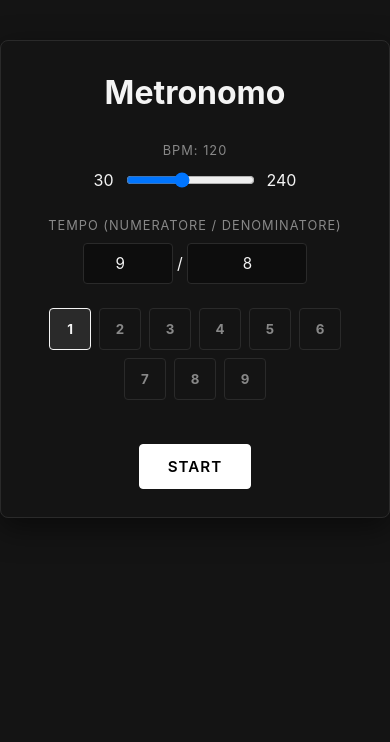
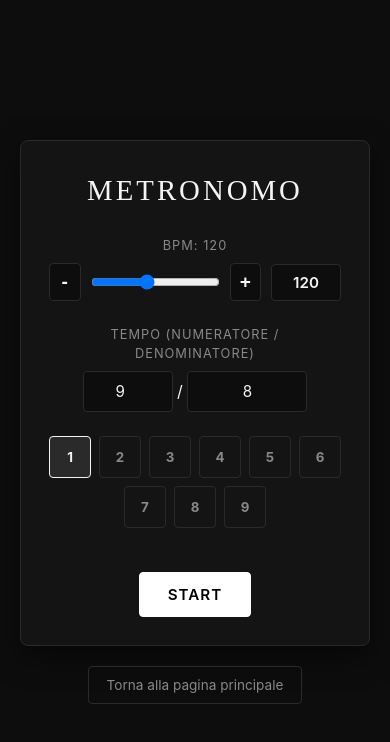
Before and after one commit to Casali-Luca/a-chord-progression-tool, an Electron app: page public/metronome.html in a window 390 px wide. Drawn offline with Linux system fonts and the light colour scheme.

Commit message:
UX changes

```diff
--- a/public/m_script.js
+++ b/public/m_script.js
@@ -82,15 +82,38 @@ function toggleMetronome() {
     nextTick();
     }
 }
-bpmInput.oninput = (e) => {
-    bpm = parseInt(e.target.value);
-    bpmVal.innerText = bpm;
-};
-beatsInput.onchange = () => {
-    updateAccentGrid();
-};
-baseInput.onchange = (e) => {
-    timeSignatureBase = parseInt(e.target.value);
-};
-startStopBtn.onclick = toggleMetronome;
+const bpmRange = document.getElementById('bpm');
+const bpmNumInput = document.getElementById('bpmInput');
+const bpmMinusBtn = document.getElementById('bpmMinus');
+const bpmPlusBtn = document.getElementById('bpmPlus');
+
+function setBpm(val) {
+
+  let newBpm = Math.min(Math.max(parseInt(val) || 30, 30), 240);
+  bpm = newBpm;
+  bpmRange.value = newBpm;
+  bpmNumInput.value = newBpm;
+}
+
+bpmRange.addEventListener('input', (e) => {
+  setBpm(e.target.value);
+});
+
+bpmNumInput.addEventListener('input', (e) => {
+  const val = parseInt(e.target.value);
+  if (!isNaN(val)) {
+    bpm = Math.min(Math.max(val, 30), 240);
+    bpmRange.value = bpm;
+  }
+});
+
+bpmNumInput.addEventListener('blur', () => {
+  setBpm(bpmNumInput.value);
+});
+bpmMinusBtn.addEventListener('click', () => {
+  setBpm(bpm - 1);
+});
+bpmPlusBtn.addEventListener('click', () => {
+  setBpm(bpm + 1);
+});startStopBtn.onclick = toggleMetronome;
 updateAccentGrid();
--- a/public/m_style.css
+++ b/public/m_style.css
@@ -1,147 +1,197 @@
-:root {
-    --bg-color: #0d0d0d;
-    --panel-bg: #141414;
-    --border-color: #2a2a2a;
-    --border-focus: #ffffff;
-    --text-color: #f4f4f4;
-    --text-muted: #888888;
-    --accent-color: #ffffff;
-    --font-serif: "Playfair Display", "Times New Roman", Georgia, serif;
-    --font-sans: -apple-system, BlinkMacSystemFont, "Segoe UI", Roboto, Helvetica, Arial, sans-serif;
-    --transition: all 0.3s cubic-bezier(0.25, 0.8, 0.25, 1);
-}
-* {
-    box-sizing: border-box;
-    margin: 0;
-    padding: 0;
-    -webkit-user-select: none;
-    -moz-user-select: none;
-    -ms-user-select: none;
-    user-select: none;
-}
-body {
-    background-color: var(--bg-color);
-    color: var(--text-color);
-    font-family: var(--font-sans);
-    max-width: 500px;
-    margin: 40px auto;
-    padding: 28px;
-    text-align: center;
-    background-color: var(--panel-bg);
-    border: 1px solid var(--border-color);
-    border-radius: 8px;
-    box-shadow: 0 10px 30px rgba(0, 0, 0, 0.5);
-    line-height: 1.5;
-}
-.control-group {
-    margin: 24px 0;
-}
-label {
-    font-size: 0.8rem;
-    text-transform: uppercase;
-    letter-spacing: 1px;
-    color: var(--text-muted);
-    display: block;
-    margin-bottom: 8px;
-}
-input[type="number"], select {
-    background-color: var(--bg-color);
-    color: var(--text-color);
-    border: 1px solid var(--border-color);
-    border-radius: 4px;
-    padding: 10px 14px;
-    font-family: var(--font-sans);
-    font-size: 0.95rem;
-    outline: none;
-    cursor: pointer;
-    transition: var(--transition);
-    text-align: center;
-}
-input[type="number"] {
-    width: 90px;
-}
-select {
-    width: auto;
-    min-width: 120px;
-    appearance: none;
-    -webkit-appearance: none;
-}
-input[type="number"]:focus, input[type="number"]:hover,
-select:focus, select:hover {
-    border-color: var(--border-focus);
-}
-.slider-container {
-    display: flex;
-    align-items: center;
-    justify-content: center;
-    gap: 12px;
-}
-.accent-grid {
-    display: flex;
-    flex-wrap: wrap;
-    justify-content: center;
-    gap: 8px;
-    margin-top: 15px;
-}
-.accent-btn {
-    width: 42px;
-    height: 42px;
-    border: 1px solid var(--border-color);
-    border-radius: 4px;
-    font-family: var(--font-sans);
-    font-weight: bold;
-    cursor: pointer;
-    color: var(--text-color);
-    background-color: var(--bg-color);
-    transition: var(--transition);
-}
-.accent-btn:hover {
-    border-color: var(--border-focus);
-}
-.accent-btn.high {
-    background-color: #2a2a2a;
-    border-color: var(--text-color);
-    color: var(--text-color);
-}
-.accent-btn.low {
-    background-color: transparent;
-    border-color: var(--border-color);
-    color: var(--text-muted);
-}
-.accent-btn.mute {
-    background-color: transparent;
-    border-color: transparent;
-    color: #444444;
-}
-.accent-btn.active {
-    transform: scale(1.1);
-    border-color: var(--accent-color);
-    box-shadow: 0 0 12px rgba(255, 255, 255, 0.2);
-}
-button#startStop {
-    padding: 12px 28px;
-    font-family: var(--font-sans);
-    font-size: 0.95rem;
-    font-weight: 600;
-    text-transform: uppercase;
-    letter-spacing: 1px;
-    background-color: var(--accent-color);
-    color: #000000;
-    border: 1px solid var(--accent-color);
-    border-radius: 4px;
-    cursor: pointer;
-    margin-top: 20px;
-    transition: var(--transition);
-}
-button#startStop:hover {
-    background-color: #e0e0e0;
-    border-color: #e0e0e0;
-}
-button#startStop.running {
-    background-color: transparent;
-    color: #ff4d4d;
-    border-color: #ff4d4d;
-}
-button#startStop.running:hover {
-    background-color: rgba(255, 77, 77, 0.1);
-}
+:root{
+    --bg-color:#0d0d0d;
+    --panel-bg:#141414;
+    --border-color:#2a2a2a;
+    --border-focus:#ffffff;
+    --text-color:#f4f4f4;
+    --text-muted:#888888;
+    --accent-color:#ffffff;
+    --font-serif:"Playfair Display","Times New Roman",Georgia,serif;
+    --font-sans:-apple-system,BlinkMacSystemFont,"Segoe UI",Roboto,Helvetica,Arial,sans-serif;
+    --transition:all 0.3s cubic-bezier(0.25,0.8,0.25,1)}
+*{
+    box-sizing:border-box;
+    margin:0;
+    padding:0;
+    -webkit-user-select:none;
+    -moz-user-select:none;
+    -ms-user-select:none;
+    user-select:none}
+body{
+    background-color:var(--bg-color);
+    color:var(--text-color);
+    font-family:var(--font-sans);
+    display:flex;
+    flex-direction:column;
+    align-items:center;
+    justify-content:center;
+    min-height:100vh;
+    margin:0;
+    padding:20px;
+    line-height:1.5}
+.control-group{
+    margin:24px 0}
+label{
+    font-size:0.8rem;
+    text-transform:uppercase;
+    letter-spacing:1px;
+    color:var(--text-muted);
+    display:block;
+    margin-bottom:8px}
+input[type="number"],select{
+    background-color:var(--bg-color);
+    color:var(--text-color);
+    border:1px solid var(--border-color);
+    border-radius:4px;
+    padding:10px 14px;
+    font-family:var(--font-sans);
+    font-size:0.95rem;
+    outline:none;
+    cursor:pointer;
+    transition:var(--transition);
+    text-align:center}
+input[type="number"]{
+    width:90px}
+select{
+    width:auto;
+    min-width:120px;
+    appearance:none;
+    -webkit-appearance:none}
+input[type="number"]:focus,input[type="number"]:hover,select:focus,select:hover{
+    border-color:var(--border-focus)}
+.slider-container{
+    display:flex;
+    align-items:center;
+    justify-content:center;
+    gap:10px}
+.accent-grid{
+    display:flex;
+    flex-wrap:wrap;
+    justify-content:center;
+    gap:8px;
+    margin-top:15px}
+.accent-btn{
+    width:42px;
+    height:42px;
+    border:1px solid var(--border-color);
+    border-radius:4px;
+    font-family:var(--font-sans);
+    font-weight:bold;
+    cursor:pointer;
+    color:var(--text-color);
+    background-color:var(--bg-color);
+    transition:var(--transition)}
+.accent-btn:hover{
+    border-color:var(--border-focus)}
+.accent-btn.high{
+    background-color:#2a2a2a;
+    border-color:var(--text-color);
+    color:var(--text-color)}
+.accent-btn.low{
+    background-color:transparent;
+    border-color:var(--border-color);
+    color:var(--text-muted)}
+.accent-btn.mute{
+    background-color:transparent;
+    border-color:transparent;
+    color:#444444}
+.accent-btn.active{
+    transform:scale(1.1);
+    border-color:var(--accent-color);
+    box-shadow:0 0 12px rgba(255,255,255,0.2)}
+button#startStop{
+    padding:12px 28px;
+    font-family:var(--font-sans);
+    font-size:0.95rem;
+    font-weight:600;
+    text-transform:uppercase;
+    letter-spacing:1px;
+    background-color:var(--accent-color);
+    color:#000000;
+    border:1px solid var(--accent-color);
+    border-radius:4px;
+    cursor:pointer;
+    margin-top:20px;
+    transition:var(--transition)}
+button#startStop:hover{
+    background-color:#e0e0e0;
+    border-color:#e0e0e0}
+button#startStop.running{
+    background-color:transparent;
+    color:#ff4d4d;
+    border-color:#ff4d4d}
+button#startStop.running:hover{
+    background-color:rgba(255,77,77,0.1)}
+h1{
+    font-family:var(--font-serif);
+    font-size:clamp(1.8rem,4vw,2.8rem);
+    font-weight:400;
+    letter-spacing:3px;
+    text-transform:uppercase;
+    margin-bottom:8px}
+.btn-step{
+    background-color:var(--bg-color);
+    color:var(--text-color);
+    border:1px solid var(--border-color);
+    border-radius:4px;
+    width:38px;
+    height:38px;
+    font-size:1.2rem;
+    font-weight:bold;
+    cursor:pointer;
+    display:flex;
+    align-items:center;
+    justify-content:center;
+    transition:var(--transition)}
+.btn-step:hover{
+    border-color:var(--border-focus);
+    background-color:rgba(255,255,255,0.05)}
+.btn-step:active{
+    transform:scale(0.95)}
+.btn{
+    background-color:transparent;
+    color:var(--text-color);
+    border:1px solid var(--border-color);
+    border-radius:4px;
+    font-family:var(--font-sans);
+    font-size:0.85rem;
+    padding:8px 14px;
+    cursor:pointer;
+    transition:var(--transition);
+    outline:none}
+#bpmInput{
+    width:70px;
+    padding:8px;
+    font-weight:600;
+    text-align:center}
+#bpmInput::-webkit-outer-spin-button,#bpmInput::-webkit-inner-spin-button{
+    -webkit-appearance:none;
+    margin:0}
+#bpmInput[type="number"]{
+    -moz-appearance:textfield}
+.card{
+    background-color:var(--panel-bg);
+    border:1px solid var(--border-color);
+    border-radius:8px;
+    box-shadow:0 10px 30px rgba(0,0,0,0.5);
+    width:100%;
+    max-width:500px;
+    padding:28px;
+    text-align:center}
+.navigation-container{
+    margin-top:20px;
+    text-align:center}
+.btn-preset{
+    background-color:transparent;
+    color:var(--text-muted);
+    border:1px solid var(--border-color);
+    border-radius:4px;
+    font-family:var(--font-sans);
+    font-size:0.85rem;
+    padding:10px 18px;
+    cursor:pointer;
+    transition:var(--transition)}
+.btn-preset:hover{
+    color:var(--text-color);
+    border-color:var(--border-focus);
+    background-color:rgba(255,255,255,0.05)}
--- a/public/metronome.html
+++ b/public/metronome.html
@@ -7,15 +7,19 @@
   <link rel="stylesheet" href="m_style.css">
 </head>
 <body>
+  <main class="card">
     <h1>Metronomo</h1>
+
     <div class="control-group">
       <label for="bpm">BPM: <span id="bpmVal">120</span></label>
       <div class="slider-container">
-      <span>30</span>
+        <button type="button" class="btn-step" id="bpmMinus">-</button>
         <input type="range" id="bpm" min="30" max="240" value="120">
-      <span>240</span>
+        <button type="button" class="btn-step" id="bpmPlus">+</button>
+        <input type="number" id="bpmInput" min="30" max="240" value="120">
       </div>
     </div>
+
     <div class="control-group">
       <label>Tempo (Numeratore / Denominatore)</label>
       <input type="number" id="beats" value="9" min="1" max="32">
@@ -26,10 +30,18 @@
         <option value="16">16</option>
       </select>
     </div>
+
     <div class="control-group">
       <div id="accentGrid" class="accent-grid"></div>
     </div>
+
     <button id="startStop">Start</button>
+  </main>
+
+  <div class="navigation-container">
+    <button onclick="window.location.href='/'" class="btn btn-preset">Torna alla pagina principale</button>
+  </div>
+
   <script src="m_script.js" type="module"></script>
 </body>
 </html>
```
Lines whose indentation alone changed are shown as unchanged.
